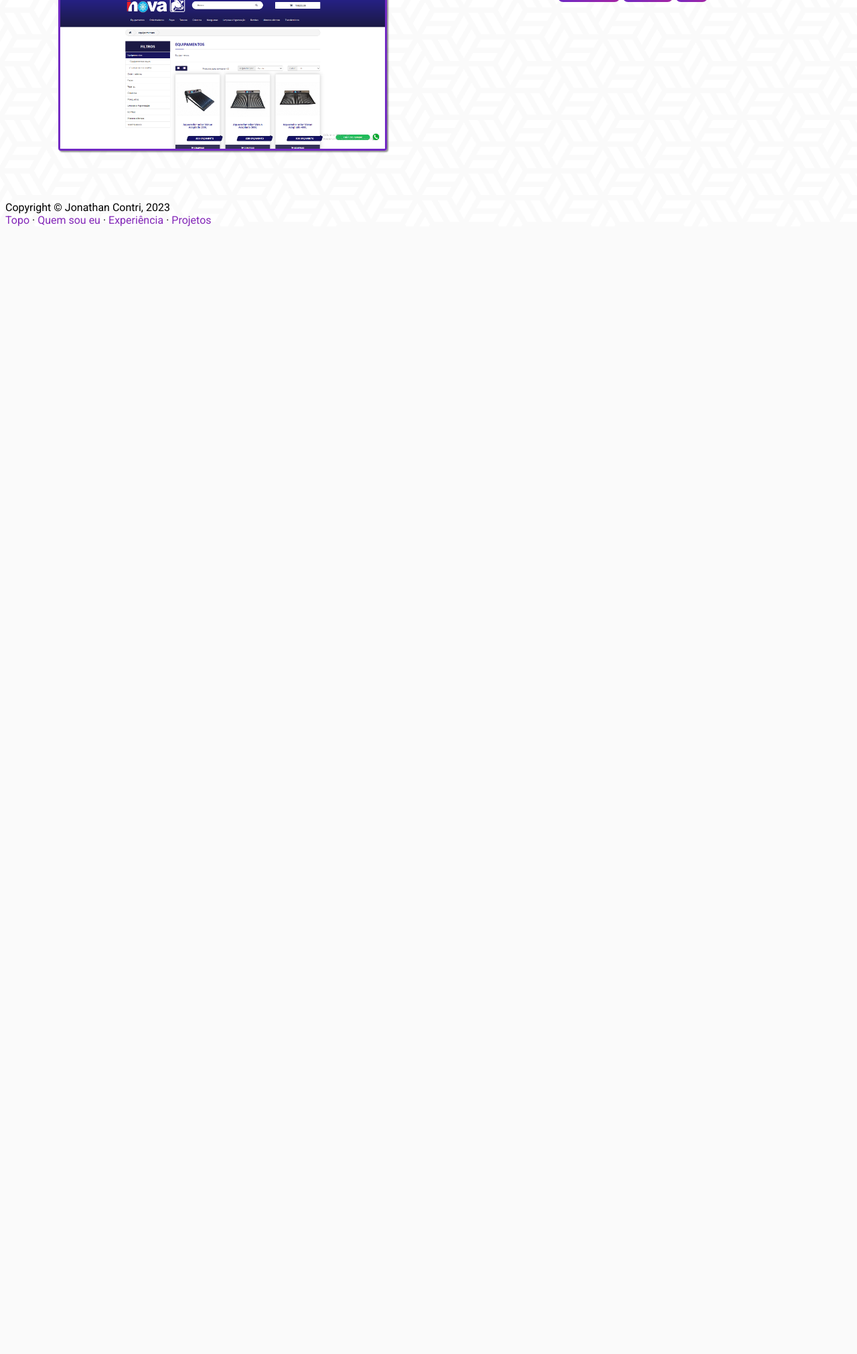
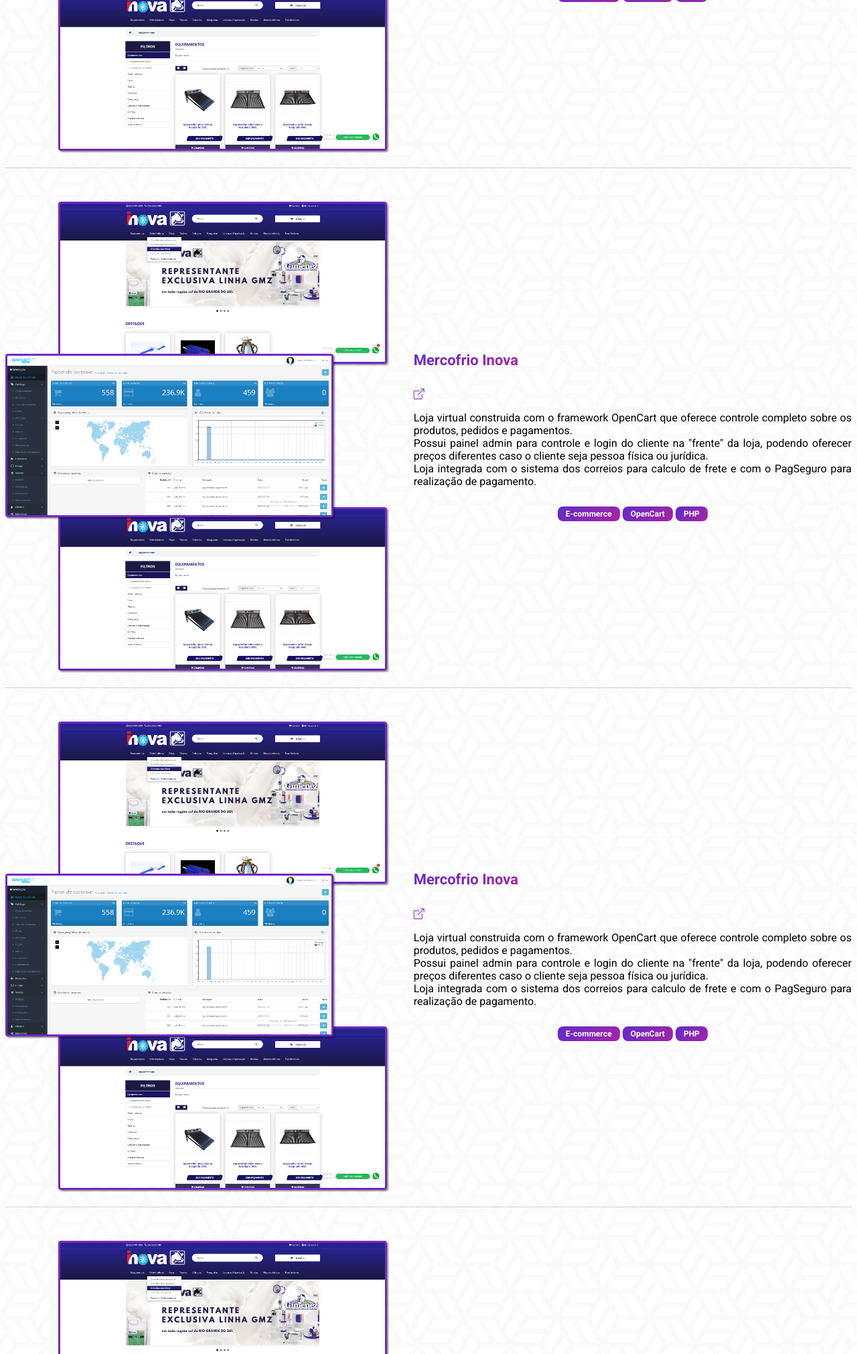
Before and after one commit to barakanjojoz/barakanjojoz.github.io, a PHP site: page / in a window 1280 px wide. Shown: the part 2833-4854 px from the top of the page at 67% size. Before the commit the page ends 3171 px from the top, so only its background shows below. Run offline with PHP 8.4, Linux system fonts and the light colour scheme; style sheets or scripts are compiled from the project's sources.

Commit message:
projects

```diff
--- a/css/custom.scss
+++ b/css/custom.scss
@@ -185,5 +185,8 @@ a{
                 }
             }
         }
+        .projects-item.reverse{
+
+        }
     }
 }
--- a/index.html
+++ b/index.html
@@ -321,6 +321,63 @@
                                         </div>
                                     </div>
 
+                                    <div class="projects-item reverse">
+                                        <div class="project-imgs">
+                                            <img class="project-img" src="./assets/img/projects/inova1.png" alt="pic 1">
+                                            <img class="project-img mid" src="./assets/img/projects/inova2.png" alt="pic 2">
+                                            <img class="project-img" src="./assets/img/projects/inova3.png" alt="pic 3">
+                                        </div>
+                                        <div class="project-info">
+                                            <a href="https://mercofrioinova.com.br/" target="_blank"><h4 class="project-title">Mercofrio Inova</h4><i class="bi bi-box-arrow-up-right"></i></a>
+                                            <p class="project-description">
+                                                Loja virtual construida com o framework OpenCart que oferece controle completo sobre os produtos, pedidos e pagamentos.<br>Possui painel admin para controle e login do cliente na "frente" da loja, podendo oferecer preços diferentes caso o cliente seja pessoa física ou jurídica.<br>Loja integrada com o sistema dos correios para calculo de frete e com o PagSeguro para realização de pagamento.
+                                            </p>
+                                            <div class="project-tags">
+                                                <h6 class="project-tag">E-commerce</h6>
+                                                <h6 class="project-tag">OpenCart</h6>
+                                                <h6 class="project-tag">PHP</h6>
+                                            </div>
+                                        </div>
+                                    </div>
+
+                                    <div class="projects-item reverse">
+                                        <div class="project-imgs">
+                                            <img class="project-img" src="./assets/img/projects/inova1.png" alt="pic 1">
+                                            <img class="project-img mid" src="./assets/img/projects/inova2.png" alt="pic 2">
+                                            <img class="project-img" src="./assets/img/projects/inova3.png" alt="pic 3">
+                                        </div>
+                                        <div class="project-info">
+                                            <a href="https://mercofrioinova.com.br/" target="_blank"><h4 class="project-title">Mercofrio Inova</h4><i class="bi bi-box-arrow-up-right"></i></a>
+                                            <p class="project-description">
+                                                Loja virtual construida com o framework OpenCart que oferece controle completo sobre os produtos, pedidos e pagamentos.<br>Possui painel admin para controle e login do cliente na "frente" da loja, podendo oferecer preços diferentes caso o cliente seja pessoa física ou jurídica.<br>Loja integrada com o sistema dos correios para calculo de frete e com o PagSeguro para realização de pagamento.
+                                            </p>
+                                            <div class="project-tags">
+                                                <h6 class="project-tag">E-commerce</h6>
+                                                <h6 class="project-tag">OpenCart</h6>
+                                                <h6 class="project-tag">PHP</h6>
+                                            </div>
+                                        </div>
+                                    </div>
+
+                                    <div class="projects-item">
+                                        <div class="project-imgs">
+                                            <img class="project-img" src="./assets/img/projects/inova1.png" alt="pic 1">
+                                            <img class="project-img mid" src="./assets/img/projects/inova2.png" alt="pic 2">
+                                            <img class="project-img" src="./assets/img/projects/inova3.png" alt="pic 3">
+                                        </div>
+                                        <div class="project-info">
+                                            <a href="https://mercofrioinova.com.br/" target="_blank"><h4 class="project-title">Mercofrio Inova</h4><i class="bi bi-box-arrow-up-right"></i></a>
+                                            <p class="project-description">
+                                                Loja virtual construida com o framework OpenCart que oferece controle completo sobre os produtos, pedidos e pagamentos.<br>Possui painel admin para controle e login do cliente na "frente" da loja, podendo oferecer preços diferentes caso o cliente seja pessoa física ou jurídica.<br>Loja integrada com o sistema dos correios para calculo de frete e com o PagSeguro para realização de pagamento.
+                                            </p>
+                                            <div class="project-tags">
+                                                <h6 class="project-tag">E-commerce</h6>
+                                                <h6 class="project-tag">OpenCart</h6>
+                                                <h6 class="project-tag">PHP</h6>
+                                            </div>
+                                        </div>
+                                    </div>
+
                                 </div>
 
                             </div>
```
